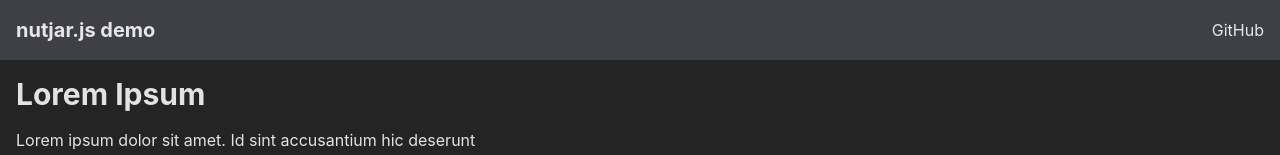
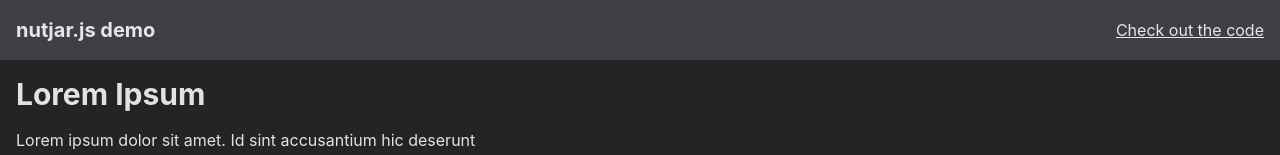
Before and after one commit to Egge21M/nutjar-demo, a React (Vite) app: page / in a window 1280 px wide. Shown: the top 155 px of the page. Built offline with nearby package versions, Linux system fonts and the light colour scheme; what nutjar.js would draw is missing.

Commit message:
navbar change

```diff
--- a/src/App.tsx
+++ b/src/App.tsx
@@ -7,7 +7,9 @@ function App() {
     <>
       <nav className="w-full bg-zinc-700 flex items-center justify-between p-4">
         <p className="font-bold text-xl">nutjar.js demo</p>
-        <a href="https://github.com/Egge21M/nutjar-demo">GitHub</a>
+        <a href="https://github.com/Egge21M/nutjar-demo" className="underline">
+          Check out the code
+        </a>
       </nav>
       <main className="max-w-lg p-4 flex flex-col gap-4">
         <h1 className="text-3xl font-bold">Lorem Ipsum</h1>
```
